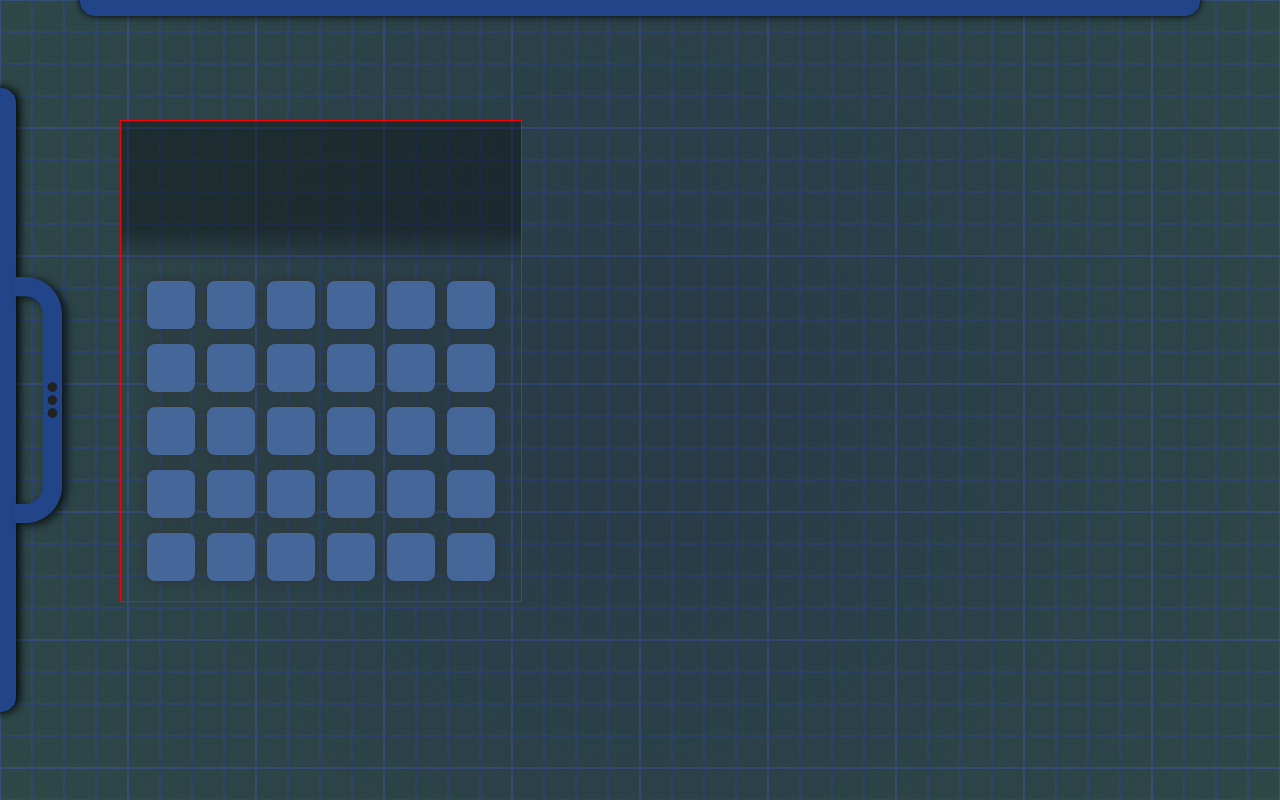
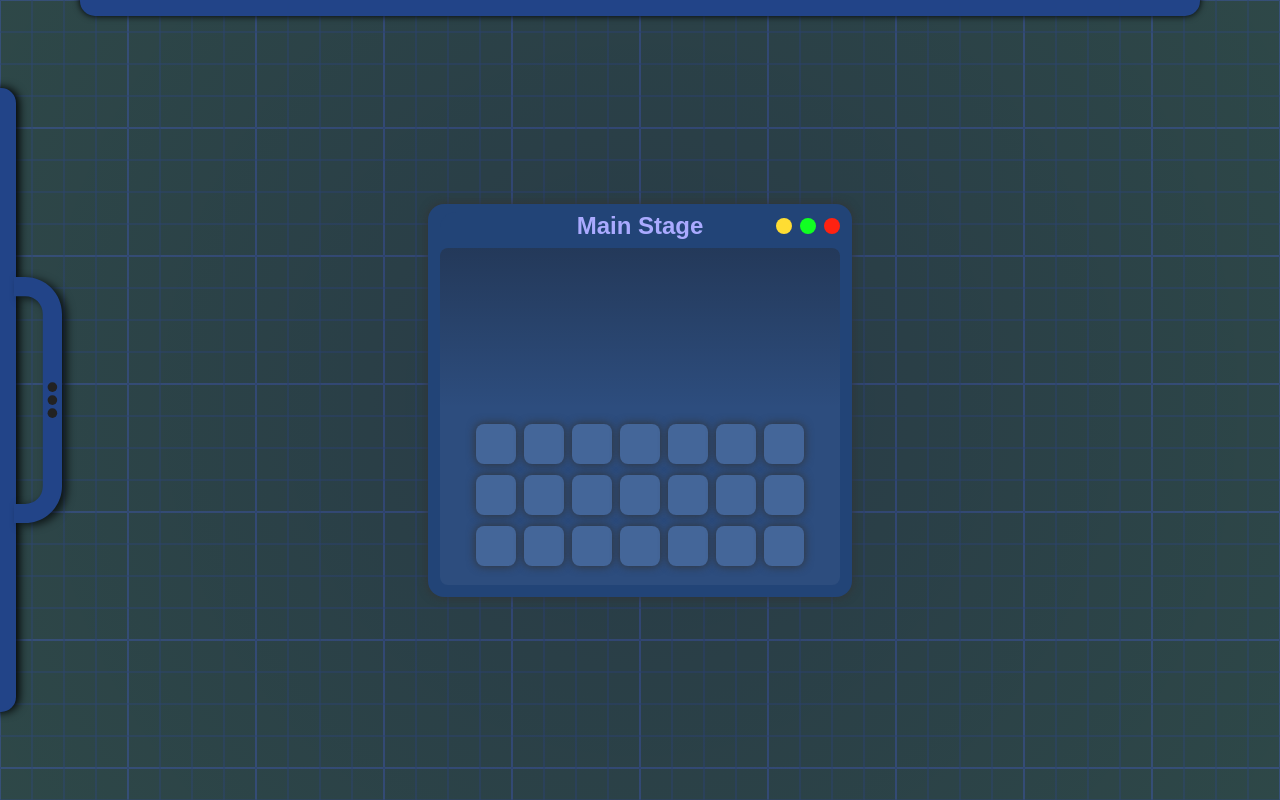
Before and after one commit to TcePrepK/FarmingINC, a website built with webpack: page src/index.html in a window 1280 px wide. Built offline with nearby package versions, Linux system fonts and the light colour scheme.

Commit message:
Dragging

```diff
--- a/src/assets/style/nodePlayground.scss
+++ b/src/assets/style/playground.scss
@@ -1,6 +1,6 @@
 @import "variables.scss";
 
-#node-playground {
+#playground {
     position: absolute;
 
     width: 100%;
--- a/src/assets/style/stages/main/style.scss
+++ b/src/assets/style/stages/main/style.scss
@@ -1,43 +1,112 @@
 @import "../../variables.scss";
 
-#main-stage {
+.stage {
     position: relative;
     width: 25rem;
-    height: 30rem;
 
-    margin: 7.5rem;
+    padding: 0.75rem;
 
-    border: 1px solid red;
+    background: $scrollbar-background;
+    //background: mix($scrollbar-background, white, 95%);
+    border-radius: 1rem;
 
-    // scale: 1; TODO: Move this to the zoom option!!!
+    box-shadow: 0 0 10px #333;
 
     .header {
-        width: 100%;
-        height: 9rem;
-
         display: flex;
         justify-content: center;
         align-items: center;
 
+        width: 100%;
+        height: 1.75rem;
+        margin: -0.25rem 0 0.5rem 0;
+
         //background: linear-gradient(to bottom, #111, #0000);
-        background: linear-gradient(to bottom, #0005 75%, #0000 100%);
+        background: $scrollbar-background;
+        border-radius: 1rem 1rem 0 0;
+
+        cursor: grab;
+
+        &:after {
+            content: "";
+            position: absolute;
+
+            top: -0.5rem;
+            left: -0.5rem;
+
+            width: calc(100% + 1rem);
+            height: 3.75rem;
         }
 
-    #main-generators {
+        .title {
+            font-size: 1.5rem;
+            font-weight: bold;
+            font-family: Arial, Helvetica, sans-serif;
+
+            color: #aaf;
+        }
+
+        .button-holder {
             display: flex;
-        gap: 0.75rem;
+            justify-content: flex-end;
+            align-items: center;
+            gap: 0.5rem;
+
+            position: absolute;
+            right: 0.75rem;
+            z-index: 1;
+
+            .button {
+                width: 1rem;
+                aspect-ratio: 1;
+
+                border-radius: 100%;
+
+                background: var(--color);
+                cursor: pointer;
+
+                &:hover {
+                    background: color-mix(in oklab, var(--color) 90%, #000);
+                }
+
+                &:active {
+                    background: color-mix(in oklab, var(--color) 80%, #000);
+                }
+            }
+        }
+    }
+
+    .inner-body {
+        display: flex;
+        flex-direction: column;
+
+        width: 100%;
+        background: mix($scrollbar-background, white, 95%);
+        border-radius: 0.5rem;
+
+        .currency-body {
+            width: 100%;
+            height: 10rem;
+
+            background: linear-gradient(to bottom, #1115, #0000);
+            border-radius: 0.5rem;
+        }
+
+        .buyable-body {
+            display: flex;
+            gap: 0.5rem;
             flex-direction: row;
             flex-wrap: wrap;
-
-        width: calc(100% - 3rem);
-
-        margin: 1rem auto;
-
             justify-content: center;
 
-        .main-generator {
+            //height: calc(100% - 2rem);
+            padding: 1rem;
+
+            margin: 0 auto;
+
+            .buyable {
                 .button {
-                width: 3rem;
+                    width: 2.5rem;
                     aspect-ratio: 1;
 
                     border: none;
@@ -49,11 +118,11 @@
 
                     &:hover {
                         box-shadow: 0 0 10px #222;
-                    scale: 1.025;
+                        scale: 1.05;
                     }
 
                     &:active {
-                    box-shadow: 0 0 5px #222 inset;
+                        box-shadow: 0 0 2px #333 inset;
                         scale: 1;
                     }
 
@@ -70,3 +139,4 @@
             }
         }
     }
+}
--- a/src/assets/style/style.scss
+++ b/src/assets/style/style.scss
@@ -1,6 +1,6 @@
 @import "bufferInterface.scss";
 @import "nodeInterface";
-@import "nodePlayground.scss";
+@import "playground";
 @import "selectionOptions.scss";
 
 @import "stages/main/style.scss";
--- a/src/index.html
+++ b/src/index.html
@@ -21,11 +21,6 @@
             </div>
         </div>
     </div>
-    <div id="node-playground">
-        <canvas id="playground-canvas"></canvas>
-        <div id="blue-screen"></div>
-        <div id="node-holder"></div>
-    </div>
     <div id="node-interface" class="preload">
         <div id="category-selection">
             <div id="category-all" class="category" style="--option-color: #34f"></div>
@@ -42,5 +37,12 @@
     </div>
     <div id="node-drag"></div>
 </div>
+<div id="structure">
+    <div id="playground">
+        <canvas id="playground-canvas"></canvas>
+        <div id="blue-screen"></div>
+        <div id="node-holder"></div>
+    </div>
+</div>
 </body>
 </html>
--- a/src/main/game/Background.ts
+++ b/src/main/game/Background.ts
@@ -1,8 +1,12 @@
+import { AttachedMouse, ButtonType } from "../core/AttachedMouse";
 import { getElementById } from "../core/HtmlUtils";
 import { InitializableObject } from "./InitializableObject";
 
 export class Background extends InitializableObject {
     private ctx!: CanvasRenderingContext2D;
+
+    public worldX = 0;
+    public worldY = 0;
 
     public initialize(): void {
         const canvas: HTMLCanvasElement = getElementById("playground-canvas");
@@ -14,11 +18,40 @@ export class Background extends InitializableObject {
             canvas.width = w;
             canvas.height = h;
         };
+
+        { // Canvas movement
+            const playground = getElementById("playground");
+            const attachment = AttachedMouse.getAttachment(playground);
+
+            let grabbing = false;
+            attachment.onDown = (button: ButtonType) => {
+                if (button !== ButtonType.LEFT) return;
+                grabbing = true;
+            };
+
+            attachment.onUp = (button: ButtonType) => {
+                if (button !== ButtonType.LEFT) return;
+                grabbing = false;
+            };
+
+            attachment.onLeave = () => grabbing = false;
+
+            attachment.onMove = (dx: number, dy: number) => {
+                if (!grabbing) return;
+                this.worldX += dx;
+                this.worldY += dy;
+                this.root.simulation.updateWorldTransform();
+            };
+        }
     }
 
     public updateFrame(): void {
+        this.ctx.clearRect(0, 0, this.root.windowWidth, this.root.windowHeight);
+
+        this.ctx.translate(this.worldX, this.worldY);
         this.lines(128, 2, "#454570");
         this.lines(32, 1, "#353560");
+        this.ctx.translate(-this.worldX, -this.worldY);
     }
 
     private lines(size: number, width: number, color: string): void {
--- a/src/main/game/Simulation.ts
+++ b/src/main/game/Simulation.ts
@@ -1,9 +1,9 @@
 import { InitializableObject } from "./InitializableObject";
 import { Root } from "./Root";
-import { Structure } from "./types/Structure";
+import { Structure } from "./Structure";
 
 export class Simulation extends InitializableObject {
-    private readonly structure;
+    private readonly structure: Structure;
 
     public constructor(root: Root) {
         super(root);
@@ -14,4 +14,11 @@ export class Simulation extends InitializableObject {
         this.structure.initialize();
         this.structure.setupStages();
     }
+
+    /**
+     * Updates the stages to make them fit the new worldX/Y coordinates.
+     */
+    public updateWorldTransform(): void {
+        this.structure.updateWorldTransform();
+    }
 }
--- /dev/null
+++ b/src/main/game/Structure.ts
@@ -0,0 +1,32 @@
+import { getElementById } from "../core/HtmlUtils";
+import { InitializableObject } from "./InitializableObject";
+import { MainStage } from "./stages/main/MainStage";
+import { BaseStage } from "./types/BaseStage";
+
+export class Structure extends InitializableObject {
+    private body!: HTMLDivElement;
+    private readonly stages: Array<BaseStage> = [];
+
+    public initialize(): void {
+        this.body = getElementById("structure");
+    }
+
+    public setupStages(): void {
+        this.setupStage(new MainStage(this.root));
+    }
+
+    private setupStage(stage: BaseStage): void {
+        stage.initialize();
+        stage.createElement(this.body);
+        this.stages.push(stage);
+    }
+
+    /**
+     * Updates the stages to make them fit the new worldX/Y coordinates.
+     */
+    public updateWorldTransform(): void {
+        for (const stage of this.stages) {
+            stage.updateTransform();
+        }
+    }
+}
--- a/src/main/game/stages/main/MainStage.ts
+++ b/src/main/game/stages/main/MainStage.ts
@@ -32,15 +32,6 @@ export class MainStage extends BaseStage {
         this.setupGenerator("Generator 3", "Generates Gen2");
         this.setupGenerator("Generator 3", "Generates Gen2");
         this.setupGenerator("Generator 3", "Generates Gen2");
-        this.setupGenerator("Generator 3", "Generates Gen2");
-        this.setupGenerator("Generator 3", "Generates Gen2");
-        this.setupGenerator("Generator 3", "Generates Gen2");
-        this.setupGenerator("Generator 3", "Generates Gen2");
-        this.setupGenerator("Generator 3", "Generates Gen2");
-        this.setupGenerator("Generator 3", "Generates Gen2");
-        this.setupGenerator("Generator 3", "Generates Gen2");
-        this.setupGenerator("Generator 3", "Generates Gen2");
-        this.setupGenerator("Generator 3", "Generates Gen2");
     }
 
     private setupGenerator(name: string, desc: string): void {
@@ -51,12 +42,16 @@ export class MainStage extends BaseStage {
 
     public createElement(parent: HTMLDivElement): void {
         super.createElement(parent);
+        this.structure.header.title.innerText = "Main Stage";
 
-        const header = createDiv({ id: "main-header", classes: [ "header" ], parent: this.body });
+        const innerBody = this.structure.innerBody;
+        const currencyBody = createDiv({ classes: ["currency-body"], parent: innerBody });
 
-        const generatorArea = createDiv({ id: "main-generators", classes: [ "generator-area" ], parent: this.body });
+        const buyableBody = createDiv({ classes: ["buyable-body"], parent: innerBody });
         for (const generator of this.generators) {
-            generator.createElement(generatorArea);
+            generator.createElement(buyableBody);
         }
+
+        this.setupDragging();
     }
 }
--- a/src/main/game/types/BaseNumber.ts
+++ b/src/main/game/types/BaseNumber.ts
@@ -16,6 +16,6 @@ export abstract class BaseNumber extends ScreenElement {
     }
 
     public createElement(parent: HTMLElement): void {
-        this.body = createSpan({ innerText: `${this.amount}`, classes: [ "currency" ], parent: parent });
+        this.body = createSpan({ innerText: `${this.amount}`, classes: ["currency"], parent: parent });
     }
 }
--- a/src/main/game/types/BaseStage.ts
+++ b/src/main/game/types/BaseStage.ts
@@ -1,12 +1,29 @@
+import { AttachedMouse, ButtonType } from "../../core/AttachedMouse";
 import { createDiv } from "../../core/HtmlUtils";
 import { Root } from "../Root";
 import { BaseCurrency } from "./BaseCurrency";
 import { ScreenElement } from "./ScreenElement";
 
+export type StageHeader = {
+    body: HTMLDivElement;
+    title: HTMLDivElement;
+    buttons: Array<HTMLDivElement>;
+}
+
+export type StageStructure = {
+    body: HTMLDivElement;
+    header: StageHeader;
+    innerBody: HTMLDivElement;
+}
+
 export abstract class BaseStage extends ScreenElement {
     protected readonly id: string;
+    protected structure!: StageStructure;
 
     protected readonly currency?: BaseCurrency;
+
+    protected stageX = 0;
+    protected stageY = 0;
 
     protected constructor(root: Root, id: string, currency?: BaseCurrency) {
         super(root);
@@ -17,7 +34,91 @@ export abstract class BaseStage extends ScreenElement {
 
     public abstract initialize(): void;
 
+    /**
+     * Creates the whole structure of the stage. Always call even in override!!!
+     * @param parent
+     */
     public createElement(parent: HTMLElement): void {
-        this.body = createDiv({ id: this.id, classes: [ "stage" ], parent: parent });
+        const body = createDiv({ id: this.id, classes: ["stage"], parent: parent });
+        const header = this.createHeader(body);
+        const innerBody = createDiv({ classes: ["inner-body"], parent: body });
+
+        this.body = body;
+        this.structure = { body, header, innerBody };
+    }
+
+    /**
+     * Creates the header of the stage, header contains the title and the stylish buttons.
+     * @param parent
+     * @protected
+     */
+    protected createHeader(parent: HTMLDivElement): StageHeader {
+        const body = createDiv({ classes: ["header"], parent: parent });
+        const title = createDiv({ classes: ["title"], parent: body });
+        const buttons = this.createHeaderButtons(body);
+        return { body, title, buttons };
+    }
+
+    /**
+     * Creates each stylish buttons, called from createHeader.
+     * @param parent
+     * @protected
+     */
+    protected createHeaderButtons(parent: HTMLDivElement): Array<HTMLDivElement> {
+        const buttonHolder = createDiv({ classes: ["button-holder"], parent: parent });
+        const colors = ["#fd3", "#1f2", "#f21"];
+        const buttons = [];
+        for (let i = 0; i < 3; i++) {
+            const button = createDiv({ classes: ["button"], parent: buttonHolder });
+            button.style.setProperty("--color", colors[i]);
+            buttons.push(button);
+        }
+        return buttons;
+    }
+
+    /**
+     * Sets up the necessary listeners for the stage to get dragged from the header.
+     * @protected
+     */
+    protected setupDragging(): void {
+        const attachment = AttachedMouse.getAttachment(this.structure.header.body);
+
+        let dragging = false;
+        attachment.onDownRaw = event => {
+            if (event.button !== ButtonType.LEFT) return;
+            if (dragging) return;
+            dragging = true;
+        }
+
+        this.root.windowMouse.onMove = (dx, dy) => {
+            if (!dragging) return;
+            this.stageX += dx;
+            this.stageY += dy;
+            this.updateTransform();
+        }
+
+        this.root.windowMouse.onUp = attachment.onClick = button => {
+            if (button !== ButtonType.LEFT) return;
+            if (!dragging) return;
+            dragging = false;
+        }
+
+        this.root.windowMouse.onLeave = () => dragging = false;
+
+        this.updateTransform();
+        this.root.windowMouse.onResize = () => {
+            this.updateTransform();
+        }
+    }
+
+    public updateTransform(): void {
+        const rect = this.body.getBoundingClientRect();
+        const worldX = this.root.background.worldX;
+        const worldY = this.root.background.worldY;
+        const cornerX = this.stageX + worldX - (rect.width - this.root.windowWidth) / 2;
+        const cornerY = this.stageY + worldY - (rect.height - this.root.windowHeight) / 2;
+
+        this.body.style.left = `${cornerX}px`;
+        this.body.style.top = `${cornerY}px`;
     }
 }
--- a/src/main/game/types/Structure.ts
+++ /dev/null
@@ -1,23 +0,0 @@
-import {createDiv} from "../../core/HtmlUtils";
-import {InitializableObject} from "../InitializableObject";
-import {MainStage} from "../stages/main/MainStage";
-import {BaseStage} from "./BaseStage";
-
-export class Structure extends InitializableObject {
-    private body!: HTMLDivElement;
-    private readonly stages: Array<BaseStage> = [];
-
-    public initialize(): void {
-        this.body = createDiv({id: "structure", parent: document.body});
-    }
-
-    public setupStages(): void {
-        this.setupStage(new MainStage(this.root));
-    }
-
-    private setupStage(stage: BaseStage): void {
-        stage.initialize();
-        stage.createElement(this.body);
-        this.stages.push(stage);
-    }
-}
```
Also changed, not shown: src/main/game/CurrencyManager.ts (added, +16 -0 lines), src/main/game/types/BaseBuyable.ts (+4 -4 lines). Lines whose indentation alone changed are shown as unchanged.
